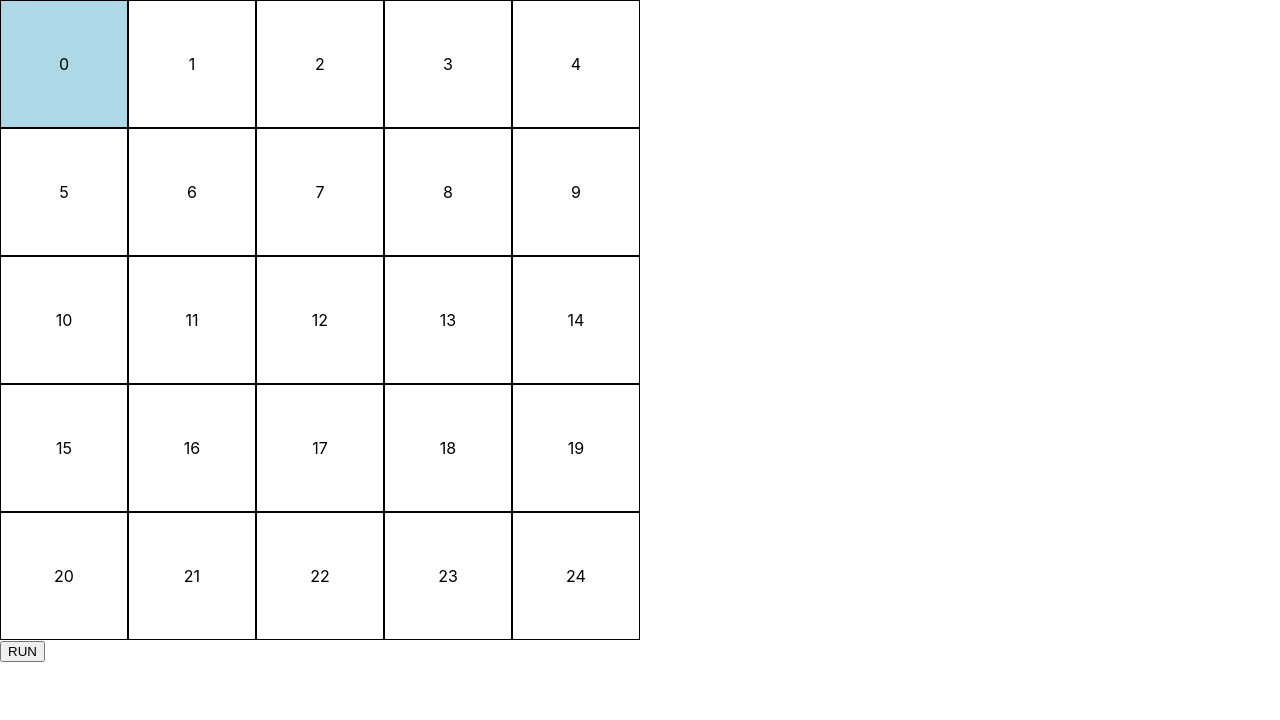
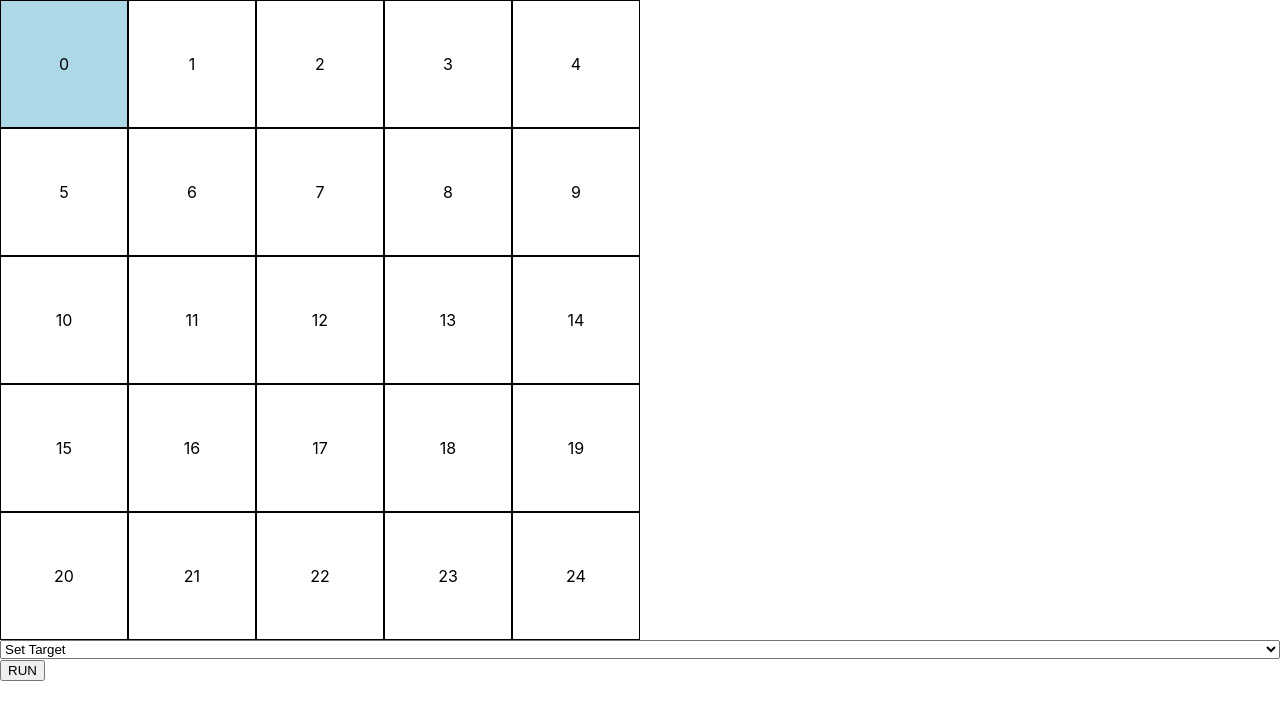
Before and after one commit to SerBABA/a_star_react, a React (Create React App) app in the folder app/: page / in a window 1280 px wide. Shown: the top 720 px of the page. Built offline with nearby package versions, Linux system fonts and the light colour scheme.

Commit message:
Obstacle now appears when choosen on screen

```diff
--- a/app/src/components/Controls/index.tsx
+++ b/app/src/components/Controls/index.tsx
@@ -2,18 +2,24 @@ import React from "react";
 import { Controls, ControlsWrapper } from "./Controls";
 
 export enum SetActionEnum {
-  obstacle = 0,
-  target,
-  start,
+  obstacle = "obstacle",
+  target = "target",
+  start = "start",
 }
 
-interface Props {}
+interface Props {
+  value: string;
+  setValue: (value: string) => void;
+}
 
 export default function index(props: Props) {
   return (
     <>
       <ControlsWrapper>
-        <Controls>
+        <Controls
+          onChange={(e: React.ChangeEvent<HTMLSelectElement>) => props.setValue(e.target.value)}
+          value={props.value}
+        >
           <option value={SetActionEnum.obstacle}>Set Obstacle</option>
           <option value={SetActionEnum.start}>Set Start</option>
           <option value={SetActionEnum.target}>Set Target</option>
--- a/app/src/services/StarService.ts
+++ b/app/src/services/StarService.ts
@@ -78,7 +78,6 @@ export class AStarService extends PathAlgorithm {
     success: boolean;
   }> {
     // Reseting...
-    await this.initAlgorithm();
     let success: boolean = true;
     this._states.push(this.getGrid());
 
--- a/app/src/views/index/App.tsx
+++ b/app/src/views/index/App.tsx
@@ -11,16 +11,20 @@ const Y_SIZE = 5;
 const aStarService: PathAlgorithm = new AStarService();
 
 const useControlPanel = () => {
-  const [action, setAction] = useState(SetActionEnum.target);
+  const [action, setAction] = useState("target");
 
-  const updateAction = (choice: SetActionEnum) => {
+  const updateAction = (choice: string) => {
     setAction(choice);
   };
 
-  const handleClick = (index: number) => {
+  const handleClick = async (index: number) => {
     switch (action) {
       case SetActionEnum.obstacle:
-        aStarService.setGridElement(ElementStatus.OBSTACLE, index);
+        if ((await aStarService.getGridElement(index)) !== ElementStatus.OBSTACLE) {
+          aStarService.setGridElement(ElementStatus.OBSTACLE, index);
+        } else {
+          aStarService.setGridElement(ElementStatus.UNKNOWN, index);
+        }
         break;
       case SetActionEnum.start:
         aStarService.setStart(index);
@@ -40,6 +44,11 @@ export default function App() {
   aStarService.setGridSize(X_SIZE, Y_SIZE);
   const [grid, setGrid] = useState(aStarService.getGrid());
   const { action, handleClick, updateAction } = useControlPanel();
+
+  const handleNodeClick = async (index: number) => {
+    await handleClick(index);
+    setGrid(aStarService.getGrid());
+  };
 
   const handleRun = async (event: React.MouseEvent<HTMLButtonElement, MouseEvent>) => {
     event.preventDefault();
@@ -63,8 +72,9 @@ export default function App() {
   return (
     <PageWrapper>
       <GridWrapper>
-        <Grid xSize={X_SIZE} ySize={Y_SIZE} grid={grid} handleNodeClick={handleClick} />
+        <Grid xSize={X_SIZE} ySize={Y_SIZE} grid={grid} handleNodeClick={handleNodeClick} />
       </GridWrapper>
+      <Controls value={action} setValue={updateAction} />
       <Button onClick={(e) => handleRun(e)}>RUN</Button>
     </PageWrapper>
   );
```
